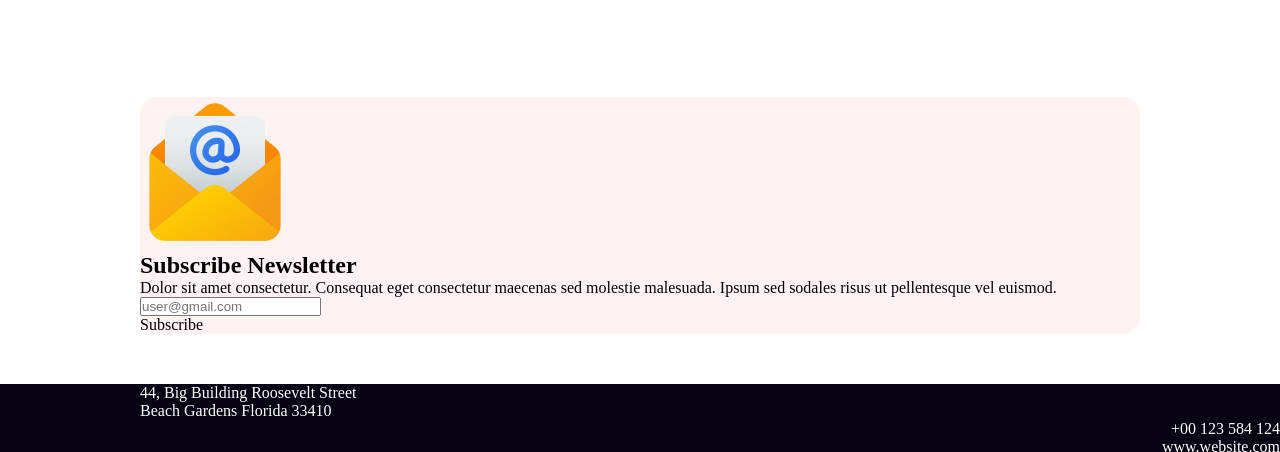
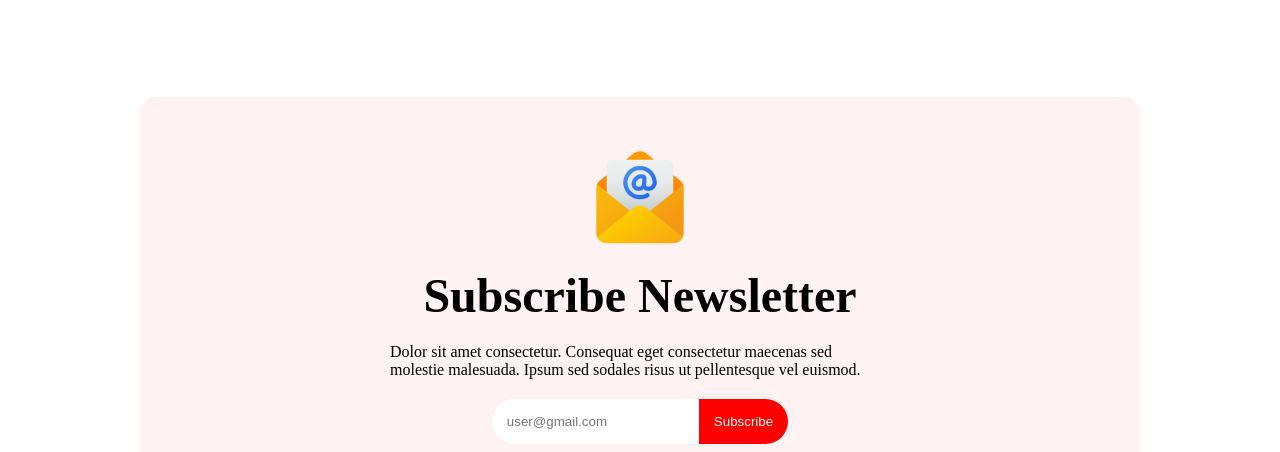
Before and after one commit to Sumonsheikh10/My-First-Portfolio, a plain HTML site: page index.html in a window 1280 px wide. Shown: the part 3740-4192 px from the top of the page. Drawn offline with Linux system fonts and the light colour scheme.

Commit message:
added some info

```diff
--- a/index.html
+++ b/index.html
@@ -108,17 +108,20 @@
             </div>
 
         </div>
-        <section>
-            <div class="woman">
-                <img class="i-am"" src=" ./resources/Group 61.png" alt="">
+        <section class="news-container">
+
+            <div class="news">
+                <img width="100px" class="i-am"" src=" ./resources/Group 61.png" alt="">
                 <h1>Subscribe Newsletter</h1>
                 <p>Dolor sit amet consectetur. Consequat eget consectetur maecenas sed molestie malesuada. Ipsum sed
                     sodales risus ut pellentesque vel euismod. </p>
-                <input type="text" placeholder="user@gmail.com">
-                <nav>
-                    Subscribe
-                </nav>
+                <div class="input-container">
+                    <input type="text" placeholder="user@gmail.com">
+                    <button>Subscribe</button>
+                </div>
             </div>
+
+
         </section>
         </div>
     </main>
--- a/styles/index.css
+++ b/styles/index.css
@@ -177,12 +177,48 @@ main {
     margin-left: 100px;
 }
 
-.woman {
+.news {
+    width: 50%;
+    align-content: space-between;
 
-    align-content: space-between;
+    display: flex;
+    flex-direction: column;
+    align-items: center;
+
+}
+.news h1{
+    font-size: 48px;
+    margin: 20px 0px;
+}
+.input-container{
+    margin-top: 20px;
+    display: flex;
+}
+.input-container input {
+    padding: 15px;
+    border: none;
+    border-top-left-radius: 50px;
+    border-bottom-left-radius: 50px;
+}
+.input-container button{
+    padding: 15px;
+    border-top-right-radius: 50px;
+    border-bottom-right-radius: 50px;
+    border: none;
+    background-color: #FF0000;
+    color: white;
+}
+.input-container input:focus{
+    outline: none;
+
+}
+.news-container{
+    width: 100%;
     background: rgba(255, 0, 0, 0.05);
+    display: flex;
+    justify-content: center;
+    padding:  50px 0px;
     border-radius: 16px;
-
 }
 
 .coming-soon-container {
```
